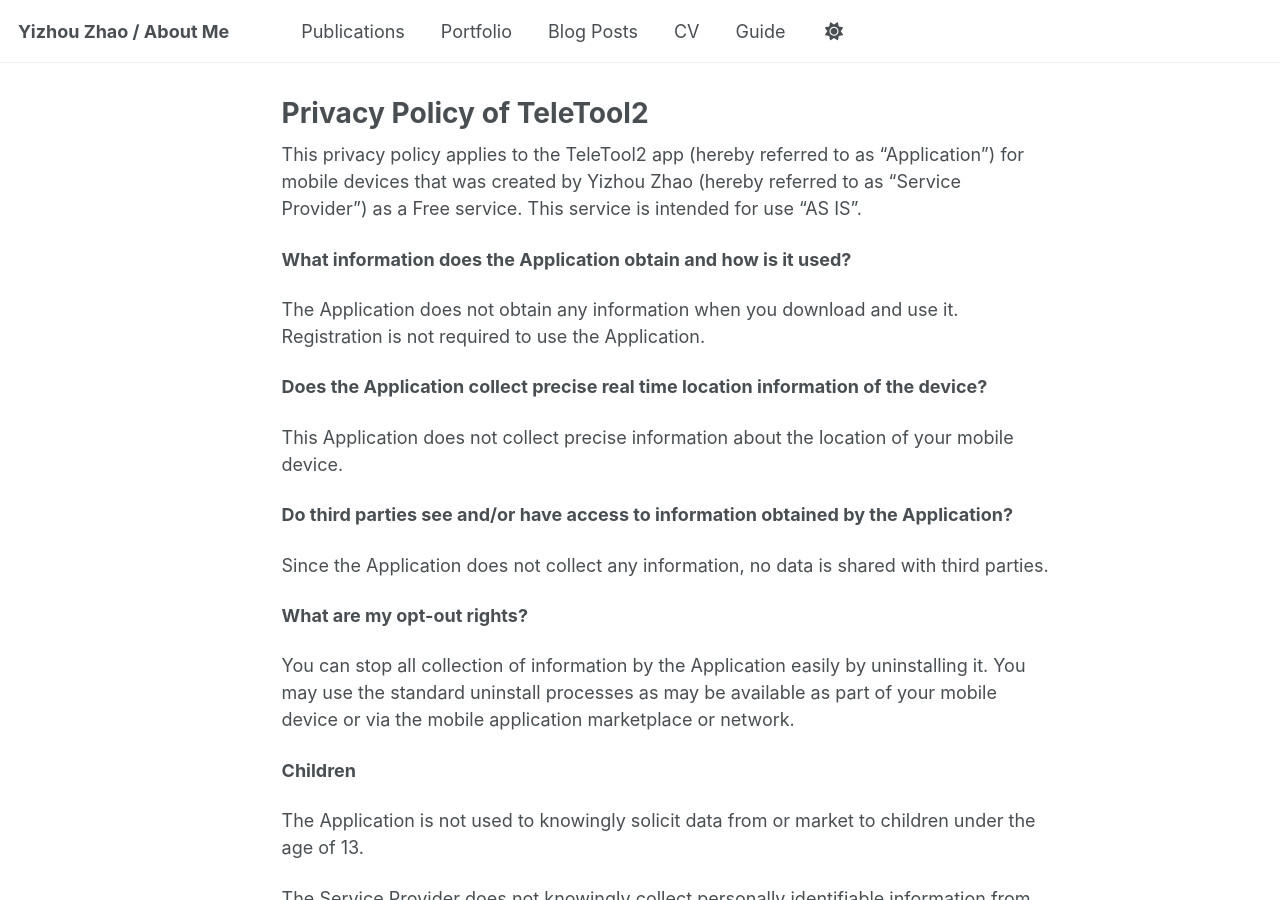
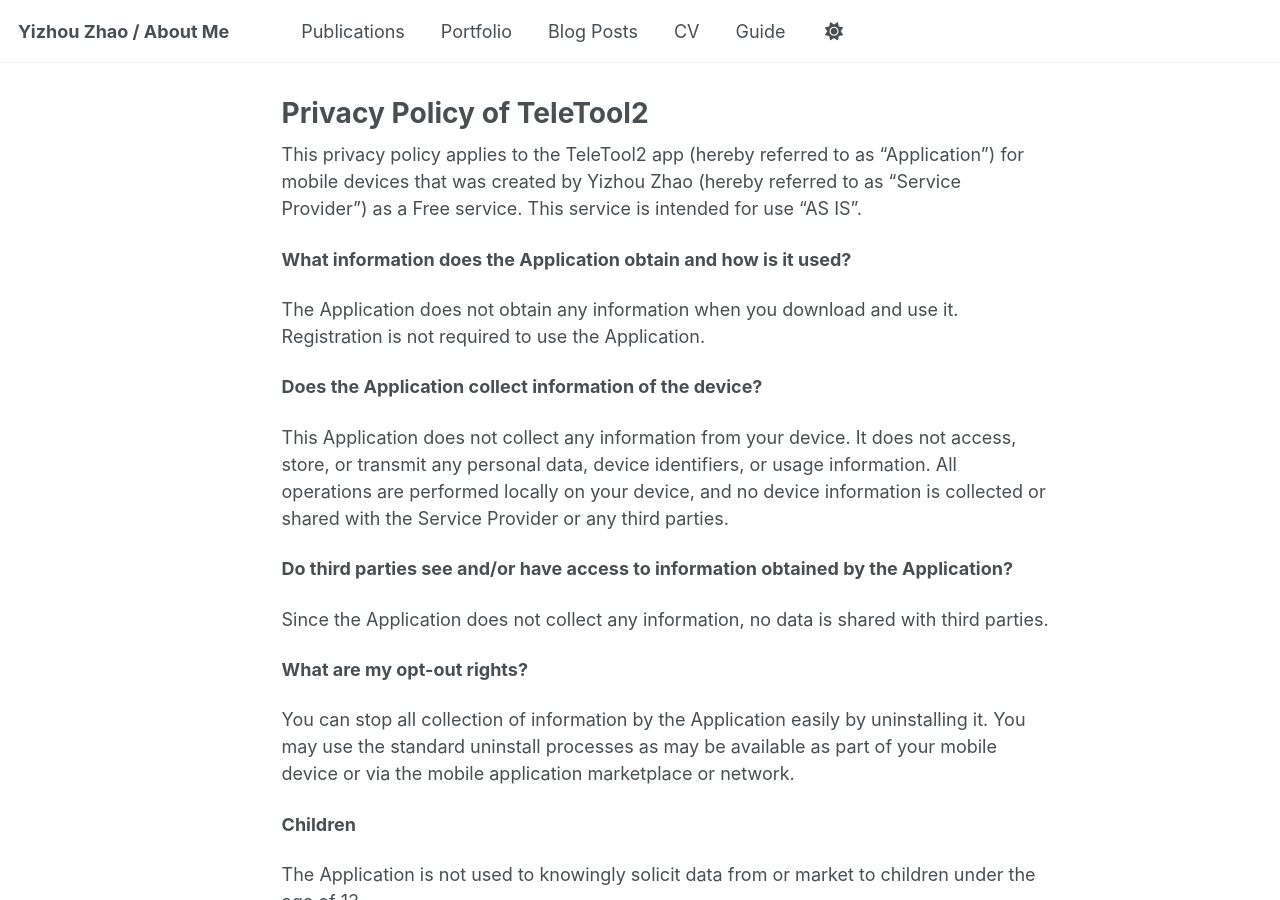
Before and after one commit to yizhouzhao/yizhouzhao.github.io, a Jekyll site: the page built from _pages/teletool2_privacy.md, in a window 1280 px wide and 900 px high. Built offline with Jekyll 4.4.1, drawn with Linux system fonts in a browser that asks for light colours.

Commit message:
update privacy

```diff
--- a/_pages/teletool2_privacy.md
+++ b/_pages/teletool2_privacy.md
@@ -12,9 +12,9 @@
 
 The Application does not obtain any information when you download and use it. Registration is not required to use the Application.
 
-**Does the Application collect precise real time location information of the device?**
+**Does the Application collect information of the device?**
 
-This Application does not collect precise information about the location of your mobile device.
+This Application does not collect any information from your device. It does not access, store, or transmit any personal data, device identifiers, or usage information. All operations are performed locally on your device, and no device information is collected or shared with the Service Provider or any third parties.
 
 **Do third parties see and/or have access to information obtained by the Application?**
 
```
Also changed, not shown: 1 other file.
